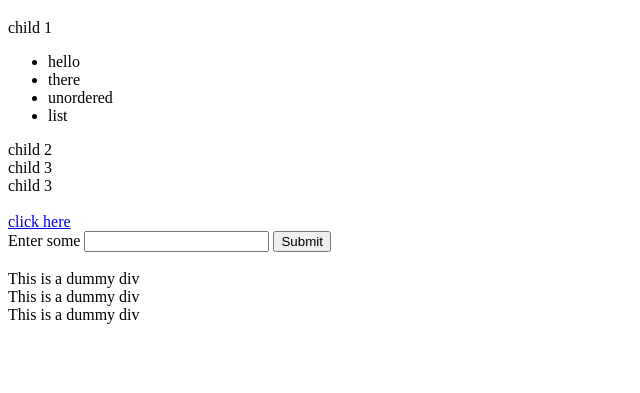
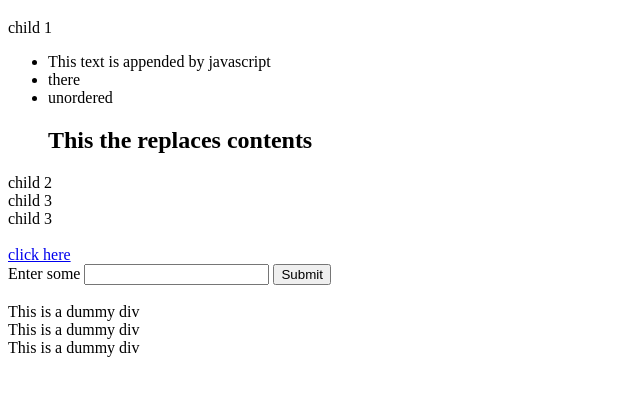
Before and after one commit to athreya-harshith/javaScript, a plain HTML site: page index.html in a window 1280 px wide. Shown: the part 87-480 px from the top of the page, without its empty margins (0-640 px from the left). Drawn offline with Linux system fonts and the light colour scheme.

Commit message:
replace , remove , create elements

```diff
--- a/index.html
+++ b/index.html
@@ -13,11 +13,11 @@
     <div class="container">
         <h1 id="heading">Welcome to DOM part</h1>
         <div id = "myfirst" class="child red"> child 1
-            <ul class="list">
-                <li class="childul">hello</li>
+            <ul class="list" id="myul" >
+                <li class="childul" id="fui">hello</li>
                 <li class="childul">there</li>
                 <li class="childul">unordered</li>
-                <li class="childul">list</li>
+                <li class="childul" id="lui">list</li>
             </ul>
         </div>
         <div class="child">child 2</div>
@@ -48,5 +48,6 @@
 <!-- <script src="js/dom_1.js"></script> -->
 <!-- <script src="js/search_links_with_a_keyword.js"></script> -->
 <!-- <script src="js/html_element_selectors.js"></script> -->
-<script src="js/parent_children_navigation.js"></script>
+<!-- <script src="js/parent_children_navigation.js"></script> -->
+<script src="js/create_remove_delete_elements.js"></script>
 </html>
--- /dev/null
+++ b/js/create_remove_delete_elements.js
@@ -0,0 +1,65 @@
+console.log('to create remove and delete elements in js')
+
+/*
+    creating a node
+*/
+
+// here we are creating an li and adding that to the ul
+
+let ele = document.createElement('li')
+let text = document.createTextNode('This text is appended by javascript')
+// ele.innerText = "This is appended by javascript"
+ele.appendChild(text)
+
+//we can either use any of the above mentioned onessss
+ele.className="childul"
+ele.setAttribute('title','mytitle')
+console.log(ele)
+
+let parele = document.querySelector(".list")
+parele.appendChild(ele)
+
+/*
+    over all flow of the above one is
+    1. Create an new element to add
+    2.create a text node to be added to the newly created element
+
+    3. set the attributes , class , id of the newly created element
+
+    4. select the parent to add the newly created element
+    5. append the new element to the parent
+
+*/
+
+/* THIS IS ON REPLACING THE ELEMENTS */
+
+let replace_ele = document.createElement('h2')
+let replace_ele_text = document.createTextNode("This the replaces contents")
+replace_ele.id = "ele2"
+replace_ele.className= "ele2"
+replace_ele.appendChild(replace_ele_text)
+console.log(replace_ele)
+// here the ele is an object of newly created li element
+ele.replaceWith(replace_ele)
+// the aboe code replaces the li with h3
+
+
+// the great part is we can even replace the child nodes
+
+// replacing the child elements for this first select the parent element
+
+let par_ele = document.getElementById("myul")
+// the syntax herre is first the new element to add and the element to be replacedss
+par_ele.replaceChild(ele, document.getElementById("fui"))
+
+//  rmoving the child
+par_ele.removeChild(document.getElementById("lui"))
+
+// for the better understanding comment out and understand from the beginning
+
+/*
+    SOME MORE FUNCTIONS
+
+    element.hasAttribute() -> returns boolean values
+    element.removeAttribute() -> remove the attribute
+*/
```
